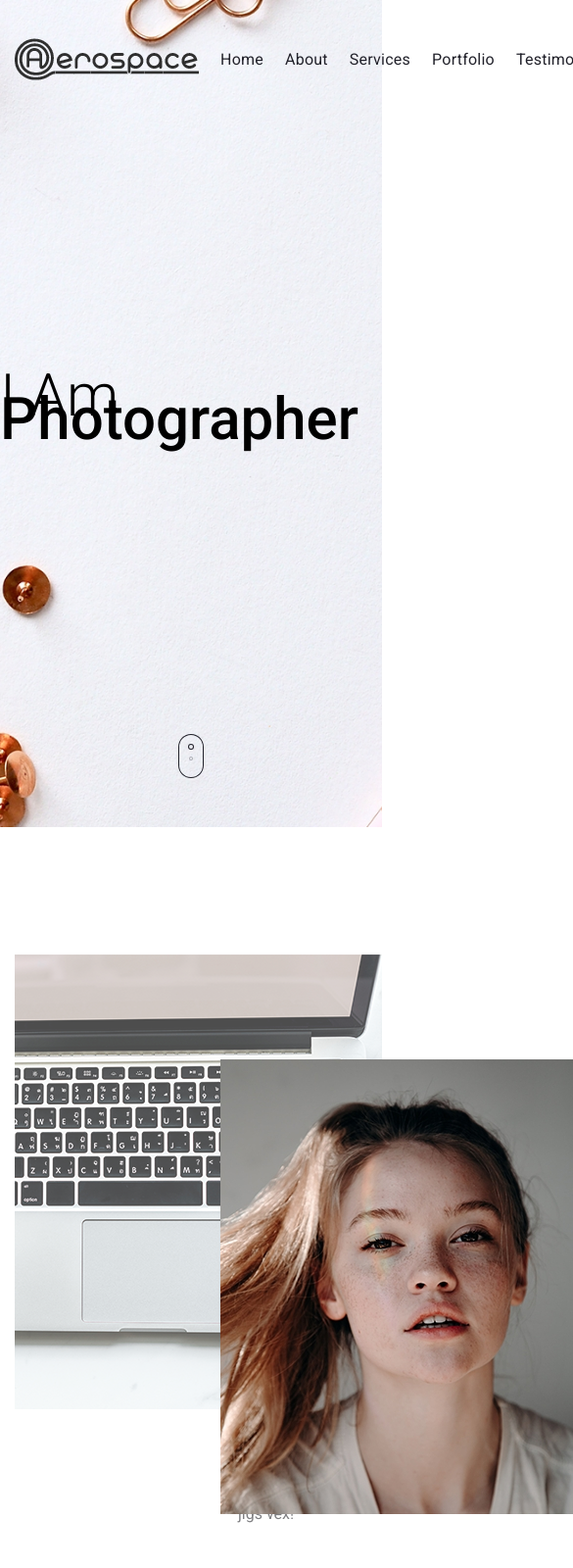
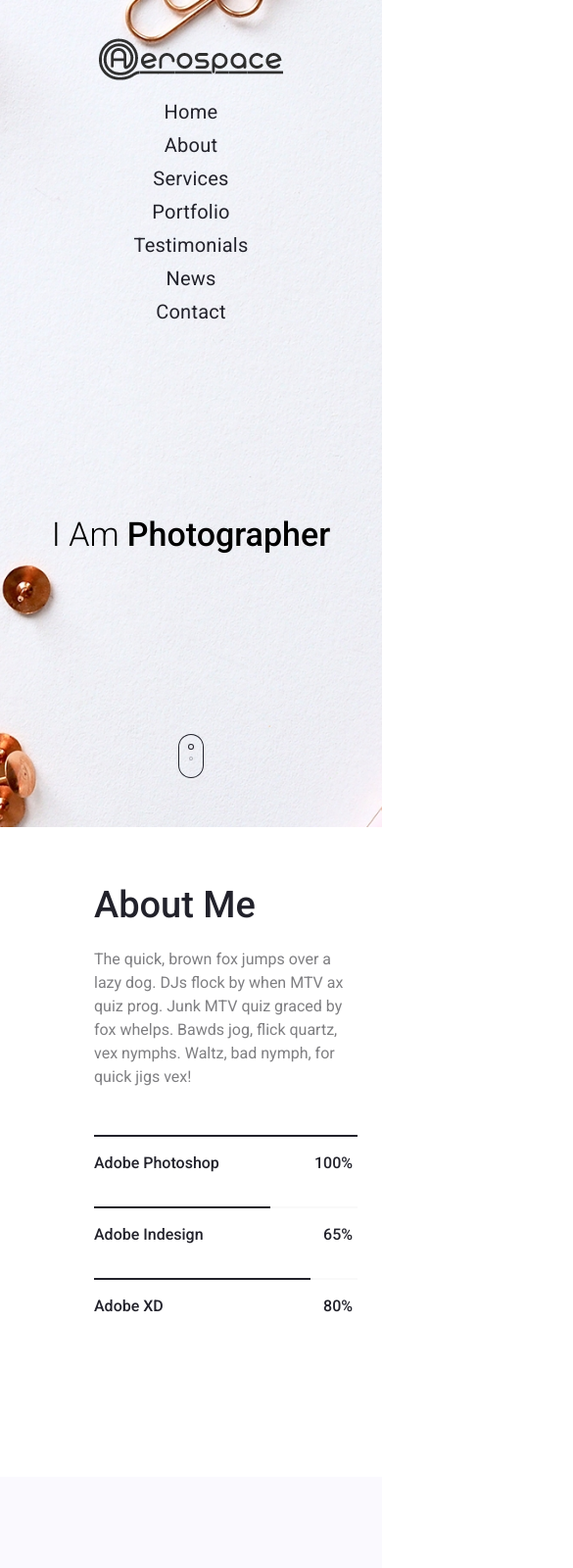
Before and after one commit to mrantovich/i-am-photographer-site, a plain HTML site: page index.html in a window 390 px wide. Shown: the top 1600 px of the page at 98% size, 585 px wide, since content can reach past the window. Drawn offline with nearby package versions, Linux system fonts and the light colour scheme.

Commit message:
Адаптивность для начальных блоков

```diff
--- a/scss/style.scss
+++ b/scss/style.scss
@@ -11,6 +11,7 @@ html, body {
 
 .wrapper {
 	width: 100%;
+	height: 100%;
 }
 
 .container {
@@ -33,6 +34,9 @@ header {
 	&_big {
 		font-size: 48px;
 		font-weight: 500;
+		@media (max-width: 1100px) {
+			font-size: 38px;
+		}
 	}
 }
 
@@ -74,12 +78,26 @@ header {
 		justify-content: space-between;
 		align-items: center;
 		padding-top: 39px;
+
+		@media (max-width: 992px) {
+			flex-direction: column;
+		}
 	}
 
 	&__nav {
+		& ul {
+			@media (max-width: 767px) {
+				display: flex;
+				flex-direction: column;
+				align-items: center;
+			}
+		}
 	}
 
 	&__logo {
+		@media (max-width: 992px) {
+			margin-bottom: 20px;
+		}
 	}
 
 	&__list {
@@ -91,6 +109,11 @@ header {
 			font-weight: 400;
 			line-height: 24px;
 			letter-spacing: 0.24px;
+			@media (max-width: 767px) {
+				font-size: 20px;
+				margin-left: 0;
+				margin-bottom: 10px;
+			}
 		}
 
 		& li a {
@@ -99,6 +122,9 @@ header {
 			transition: all 0.2s ease;
 			&:hover {
 				border-bottom: 1px solid $dark-color;
+				@media (max-width: 767px) {
+					border-bottom: none;
+				}
 			}
 		}
 
@@ -112,6 +138,10 @@ header {
 		& span {
 			font-weight: 500;
 		}
+
+		@media (max-width: 767px) {
+			font-size: 34px;
+		}
 	}
 
 	&__scroll {
@@ -123,14 +153,29 @@ header {
 	padding-top: 130px;
 	padding-bottom: 130px;
 
+	@media (max-width: 992px) {
+		padding-top: 60px;
+	}
+
 	&__content {
 		display: flex;
 		height: 100%;
+		@media (max-width: 1200px) {
+			padding: 0 15px;
+			// flex-direction: column;
+		}
+		@media (max-width: 992px) {
+			flex-direction: column;
+		}
 	}
 
 	&__left-column {
 		flex: 0 0 50%;
 		position: relative;
+		@media (max-width: 992px) {
+			// padding-bottom: 50%;
+			display: none;
+		}
 
 		& span {
 			position: absolute;
@@ -169,11 +214,29 @@ header {
 	&__right-column {
 		flex: 0 0 49%;
 		padding-left: 48px;
+		position: relative;
+
+		@media (max-width: 1200px) {
+			padding-left: 68px;
+			// padding: 0 30px;
+		}
+		@media (max-width: 1140px) {
+			padding-left: 88px;
+		}
+		@media (max-width: 1100px) {
+			padding-left: 128px;
+		}
+		@media (max-width: 992px) {
+			padding-left: 20%;
+		}
 	}
 
 	&__title {
 		margin-top: 150px;
 		margin-bottom: 25px;
+		@media (max-width: 992px) {
+			margin-top: 0;
+		}
 	}
 
 	&__text {
@@ -181,6 +244,9 @@ header {
 	}
 
 	&__progress {
+		@media (max-width: 1200px) {
+			// margin: 0 30px;
+		}
 	}
 }
 
@@ -214,6 +280,9 @@ header {
 				top: 0;
 				right: 0;
 				z-index: 3;
+			}
+			@media (max-width: 1200px) {
+				// width: 100%;
 			}
 		}
 
@@ -348,6 +417,9 @@ header {
 	&__box {
 		margin: 0 auto;
 		display: flex;
+		@media (max-width: 1200px) {
+			flex-direction: column;
+		}
 	}
 
 	&__column {
@@ -357,8 +429,12 @@ header {
 
 	&__item {
 		padding: 18px 0;
-		// margin-bottom: 35px;
 		position: relative;
+
+		@media (max-width: 1200px) {
+			display: flex;
+			justify-content: center;
+		}
 
 		& a {
 			color: $dark-color;
@@ -619,6 +695,12 @@ header {
 	&__button {
 		padding: 20px 0;
 		width: 750px;
+		/**
+		временно!
+		**/
+		@media (max-width: 992px) {
+			width: 500px;
+		}
 	}
 }
 
```
Also changed, not shown: css/style.css.
